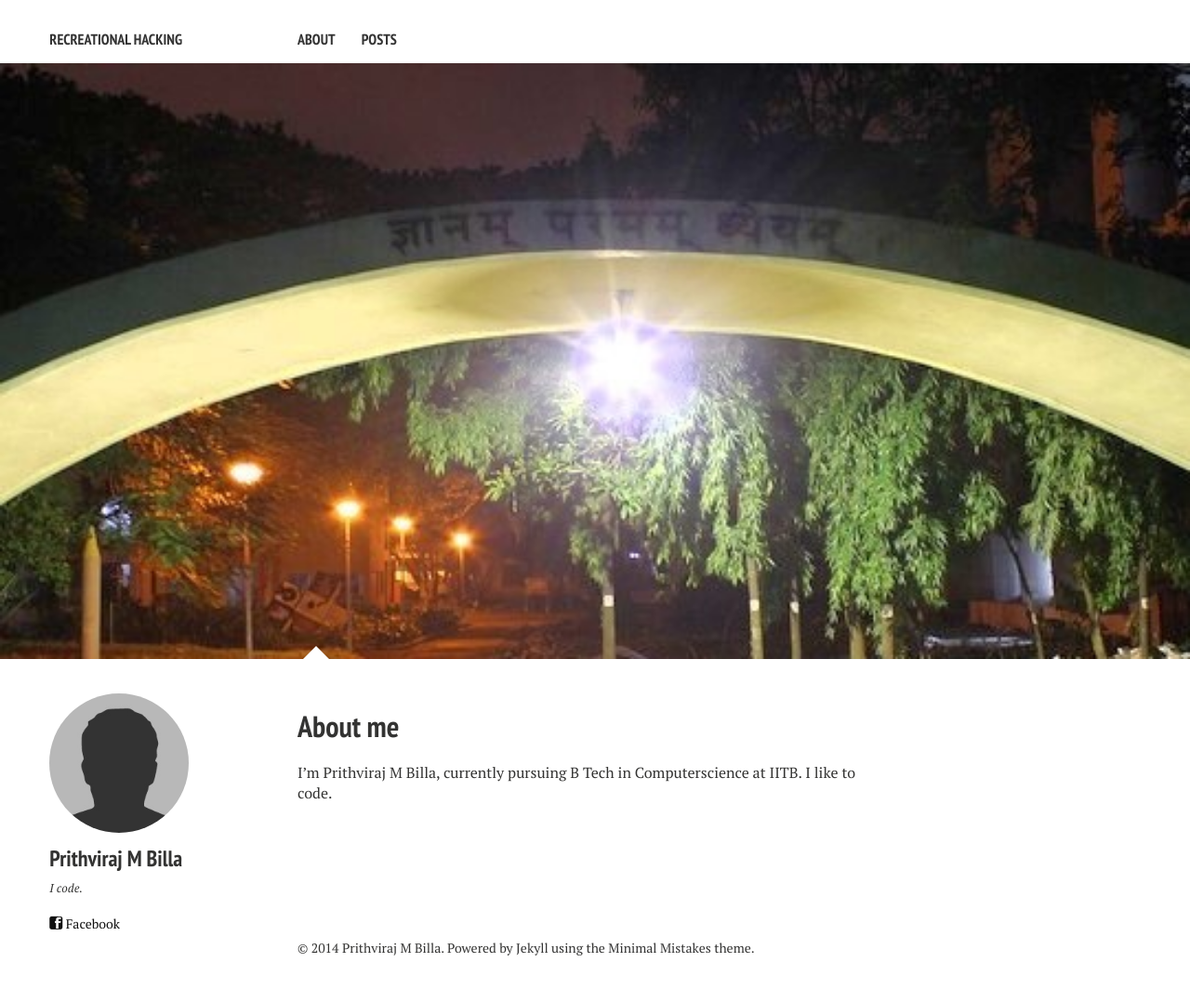
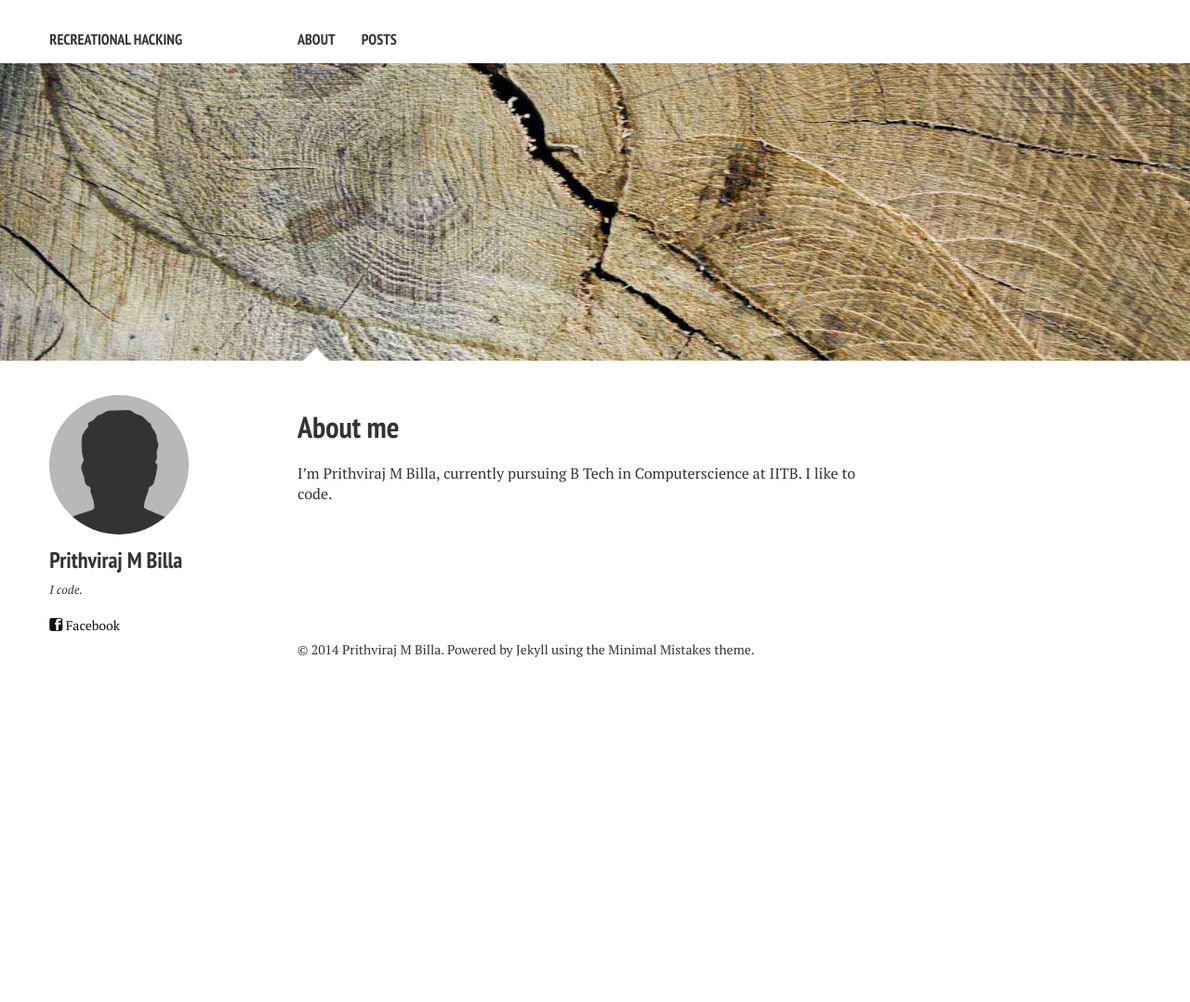
Before and after one commit to Prithvirajbilla/Prithvirajbilla.github.io, a Jekyll site: the page built from about.md, in a window 1280 px wide. Shown: the whole page at 93% size. Built offline with Jekyll 4.4.1, drawn with Linux system fonts in a browser that asks for light colours; nearby versions of some CDN libraries; after the commit the page ends 900 px from its top, so only the background shows below that.

Commit message:
Update about.md

```diff
--- a/about.md
+++ b/about.md
@@ -7,7 +7,7 @@ tags: [about]
 modified: 9-4-2014
 comments: true
 image:
-  feature: iitb.jpg
+  feature: texture-feature-04.jpg
 ---
 
 
```
